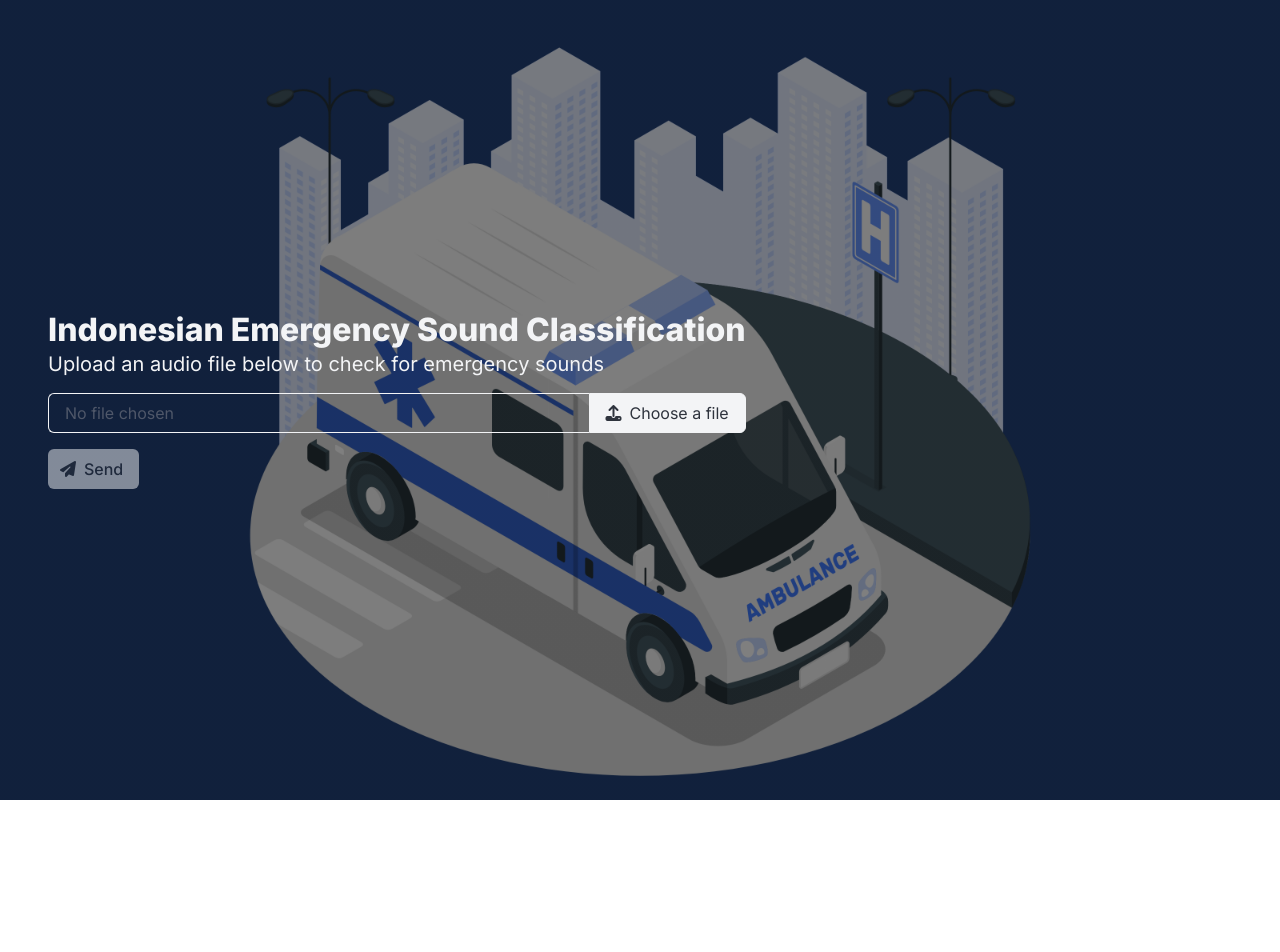
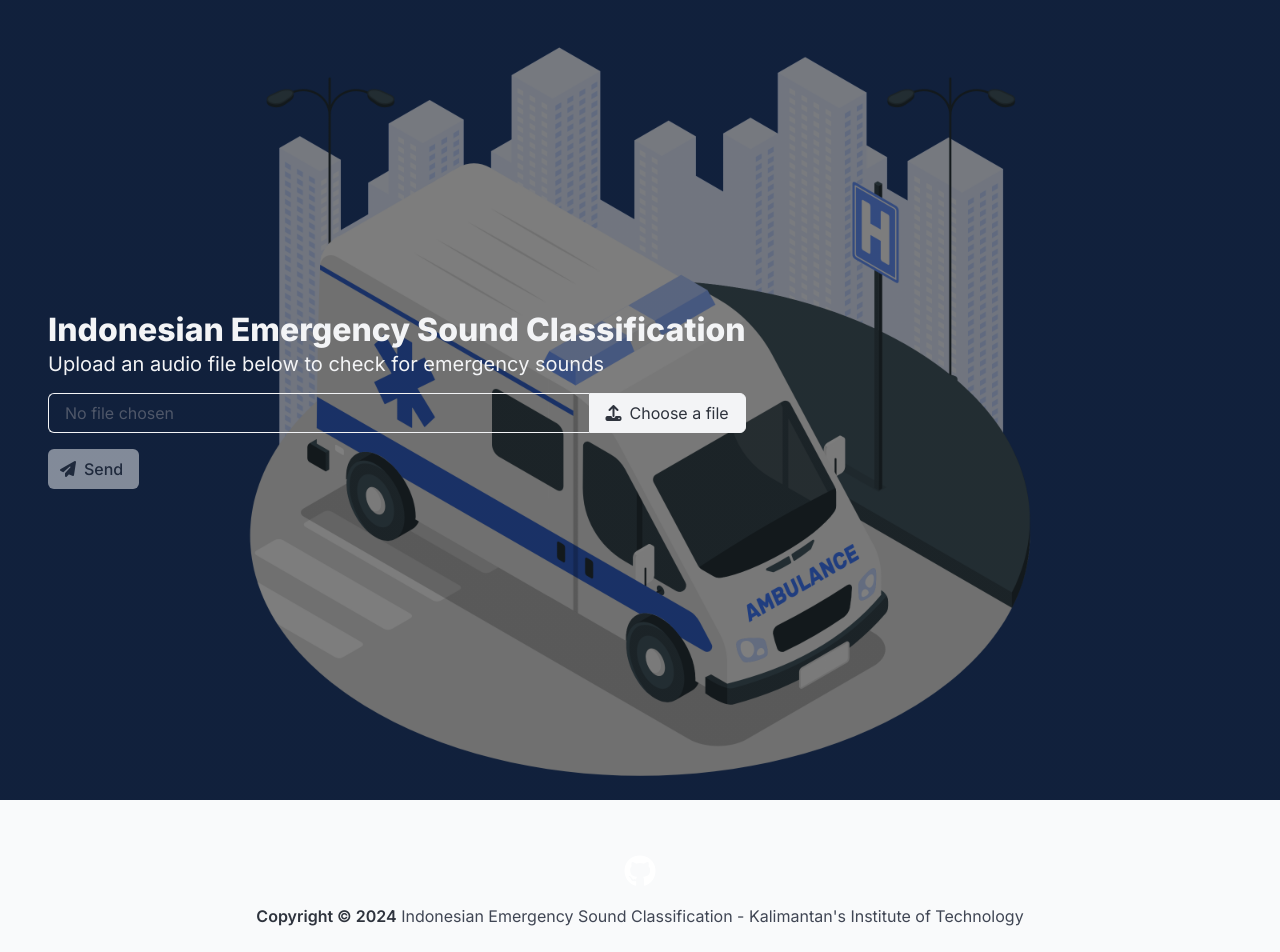
Before and after one commit to NotHydra/indonesian-emergency-sound-classification, a Next.js app in the folder sources/website/: page / in a window 1280 px wide. Shown: the top 952 px of the page. Before the commit the page ends 800 px from the top, so only its background shows below. Built offline with nearby package versions, Linux system fonts and the light colour scheme.

Commit message:
feat: footer

```diff
--- a/sources/website/src/app/page.tsx
+++ b/sources/website/src/app/page.tsx
@@ -9,11 +9,7 @@ export default function Home(): JSX.Element {
     const handleFileChange = (event: ChangeEvent<HTMLInputElement>): void => {
         if (event.target.files != null && event.target.files[0] != null) {
             setFile(event.target.files[0]);
-            setFileName(
-                event.target.files[0].name.length > 50
-                    ? event.target.files[0].name.substring(0, 50) + "..."
-                    : event.target.files[0].name
-            );
+            setFileName(event.target.files[0].name.length > 50 ? event.target.files[0].name.substring(0, 50) + "..." : event.target.files[0].name);
         } else {
             setFile(null);
             setFileName("No file chosen");
@@ -33,20 +29,12 @@ export default function Home(): JSX.Element {
                     <div className="">
                         <p className="title has-text-light mb-1">Indonesian Emergency Sound Classification</p>
 
-                        <p className="subtitle has-text-light mb-4">
-                            Upload an audio file below to check for emergency sounds
-                        </p>
+                        <p className="subtitle has-text-light mb-4">Upload an audio file below to check for emergency sounds</p>
 
                         <form onSubmit={handleSubmit}>
                             <div className="file is-light has-name is-right is-fullwidth mb-4">
                                 <label className="file-label">
-                                    <input
-                                        className="file-input"
-                                        type="file"
-                                        name="file"
-                                        accept=".mp3"
-                                        onChange={handleFileChange}
-                                    />
+                                    <input className="file-input" type="file" name="file" accept=".mp3" onChange={handleFileChange} />
 
                                     <span className="file-cta">
                                         <span className="file-icon">
@@ -71,6 +59,20 @@ export default function Home(): JSX.Element {
                     </div>
                 </div>
             </section>
+
+            <footer className="footer">
+                <div className="content has-text-centered">
+                    <div className="is-size-3 mb-2">
+                        <a className="footer-link" href="https://github.com/NotHydra/indonesian-emergency-sound-classification" target="_blank" rel="GitHub">
+                            <i className="fa-brands fa-github"></i>
+                        </a>
+                    </div>
+
+                    <p>
+                        <strong>Copyright © 2024</strong> Indonesian Emergency Sound Classification - Kalimantan's Institute of Technology
+                    </p>
+                </div>
+            </footer>
         </>
     );
 }
--- a/sources/website/src/public/styles/main.css
+++ b/sources/website/src/public/styles/main.css
@@ -12,3 +12,7 @@
 .has-background-main {
     background-color: var(--main);
 }
+
+.footer-link {
+    color: #ffffff;
+}
```
